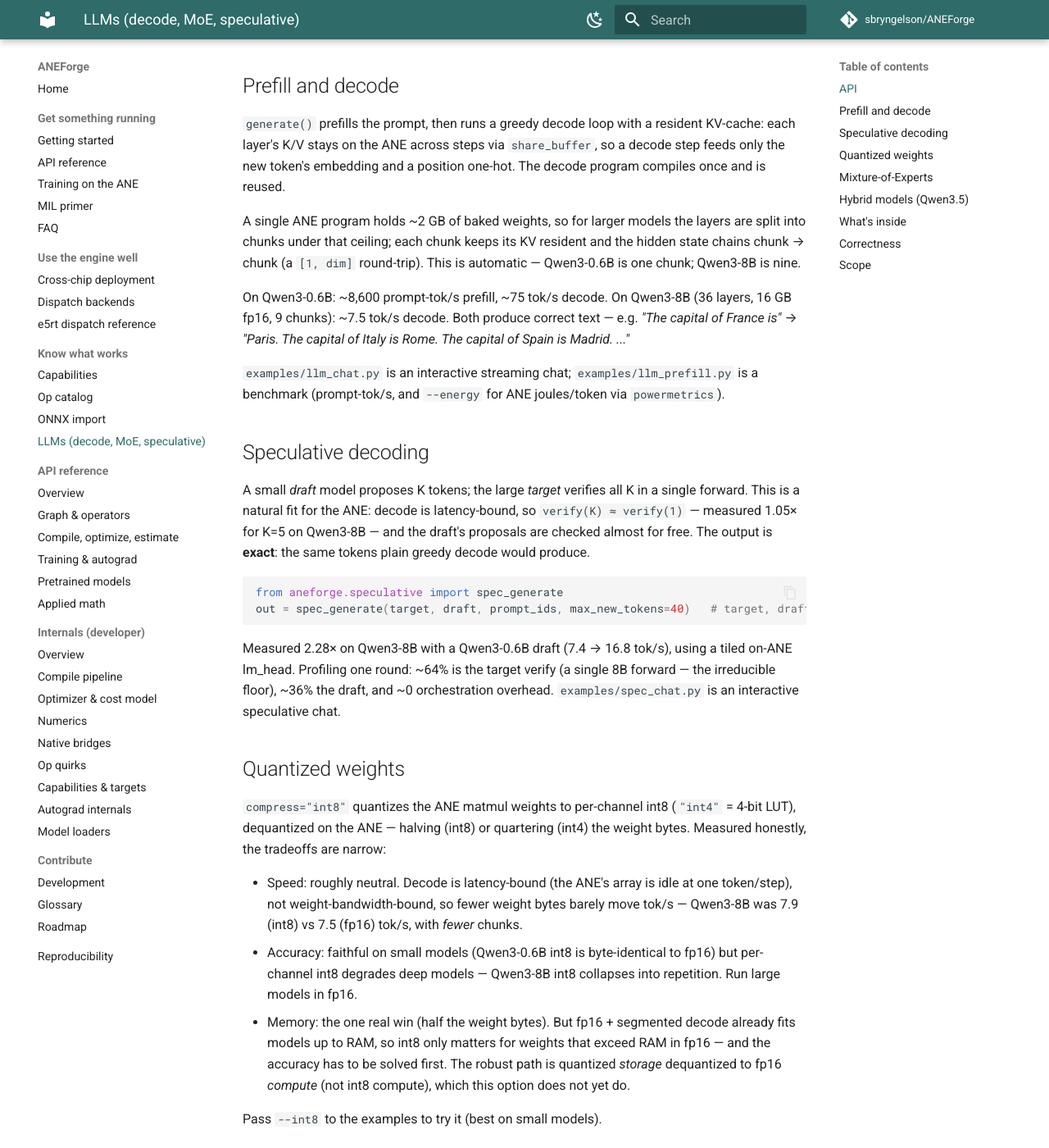
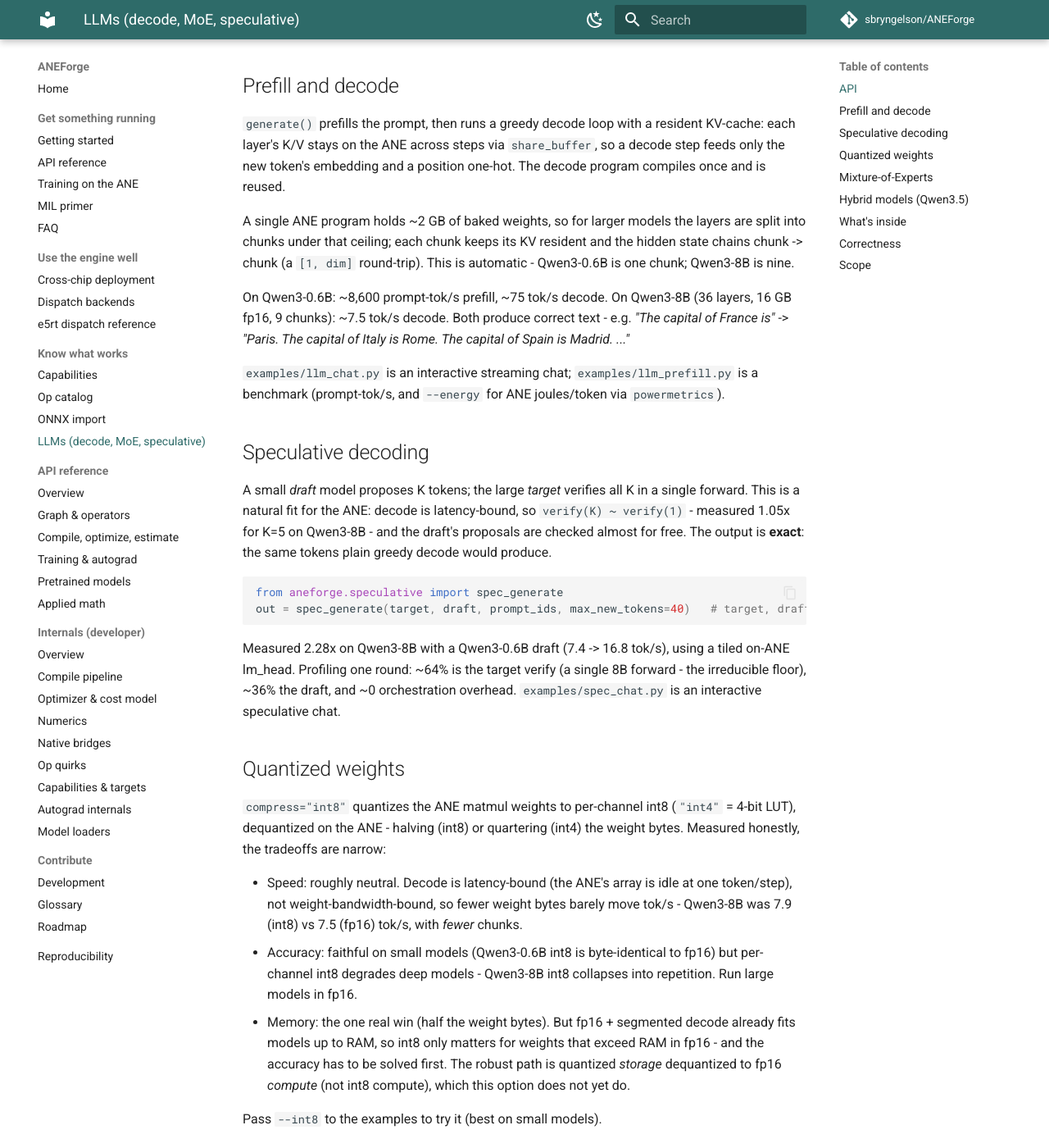
Before and after one commit to sbryngelson/ANEForge, an MkDocs documentation site: the page built from docs/llm.md, in a window 1280 px wide and 1400 px high, scrolled down 728 px. Shown: the whole window at 82% size. Built offline with MkDocs 1.6.1 and Material for MkDocs 9.7.7, drawn with Linux system fonts in a browser that asks for light colours; comment, search, counter and statistics services are not loaded; some of the changed text lies outside the part shown.

Commit message:
style: ASCII-only comments/docs, tighten qwen35 prose
Convert non-ASCII (em-dashes, arrows, x, middle-dot, superscript-T) to ASCII in
the touched code comments and docs, and de-slop the Qwen3.5 fidelity note in
docs/llm.md. No code behavior change.

````diff
--- a/docs/llm.md
+++ b/docs/llm.md
@@ -1,6 +1,6 @@
 # LLMs on the ANE
 
-ANEForge runs decoder LLMs on the Apple Neural Engine — prefill and KV-cache decode, from Hugging
+ANEForge runs decoder LLMs on the Apple Neural Engine - prefill and KV-cache decode, from Hugging
 Face weights or GGUF, as fused ANE programs. Beyond dense Llama/Qwen, it runs sparse Mixture-of-Experts
 and hybrid DeltaNet+attention models, with quantization and exact speculative decoding (sections below).
 
@@ -18,11 +18,11 @@
 logits = model.prefill(prompt_ids)                # next-token logits [1, vocab]
 ```
 
-- `af.load_llm(name, compress=None)` — load an HF Llama/Qwen model for ANE inference.
+- `af.load_llm(name, compress=None)` - load an HF Llama/Qwen model for ANE inference.
   `compress="int8"`/`"int4"` quantizes the weights (see below).
-- `model.generate(ids, max_new_tokens, eos_id)` — greedy generation on the ANE.
-- `model.prefill(ids)` — prefill only; returns next-token logits.
-- `af.LlamaPrefill(cfg, weights)` / `af.LlamaConfig` — build from numpy weights directly.
+- `model.generate(ids, max_new_tokens, eos_id)` - greedy generation on the ANE.
+- `model.prefill(ids)` - prefill only; returns next-token logits.
+- `af.LlamaPrefill(cfg, weights)` / `af.LlamaConfig` - build from numpy weights directly.
   `af.rope` / `af.prefill_block` are the building blocks.
 
 ## Prefill and decode
@@ -32,11 +32,11 @@
 token's embedding and a position one-hot. The decode program compiles once and is reused.
 
 A single ANE program holds ~2 GB of baked weights, so for larger models the layers are split into
-chunks under that ceiling; each chunk keeps its KV resident and the hidden state chains chunk →
-chunk (a `[1, dim]` round-trip). This is automatic — Qwen3-0.6B is one chunk; Qwen3-8B is nine.
+chunks under that ceiling; each chunk keeps its KV resident and the hidden state chains chunk ->
+chunk (a `[1, dim]` round-trip). This is automatic - Qwen3-0.6B is one chunk; Qwen3-8B is nine.
 
 On Qwen3-0.6B: ~8,600 prompt-tok/s prefill, ~75 tok/s decode. On Qwen3-8B (36 layers, 16 GB fp16,
-9 chunks): ~7.5 tok/s decode. Both produce correct text — e.g. *"The capital of France is"* →
+9 chunks): ~7.5 tok/s decode. Both produce correct text - e.g. *"The capital of France is"* ->
 *"Paris. The capital of Italy is Rome. The capital of Spain is Madrid. ..."*
 
 `examples/llm_chat.py` is an interactive streaming chat; `examples/llm_prefill.py` is a benchmark
@@ -45,8 +45,8 @@
 ## Speculative decoding
 
 A small *draft* model proposes K tokens; the large *target* verifies all K in a single forward. This
-is a natural fit for the ANE: decode is latency-bound, so `verify(K) ≈ verify(1)` — measured 1.05× for
-K=5 on Qwen3-8B — and the draft's proposals are checked almost for free. The output is **exact**: the
+is a natural fit for the ANE: decode is latency-bound, so `verify(K) ~ verify(1)` - measured 1.05x for
+K=5 on Qwen3-8B - and the draft's proposals are checked almost for free. The output is **exact**: the
 same tokens plain greedy decode would produce.
 
 ```python
@@ -54,23 +54,23 @@
 out = spec_generate(target, draft, prompt_ids, max_new_tokens=40)   # target, draft = af.load_llm(...)
 ```
 
-Measured 2.28× on Qwen3-8B with a Qwen3-0.6B draft (7.4 → 16.8 tok/s), using a tiled on-ANE lm_head.
-Profiling one round: ~64% is the target verify (a single 8B forward — the irreducible floor), ~36% the
+Measured 2.28x on Qwen3-8B with a Qwen3-0.6B draft (7.4 -> 16.8 tok/s), using a tiled on-ANE lm_head.
+Profiling one round: ~64% is the target verify (a single 8B forward - the irreducible floor), ~36% the
 draft, and ~0 orchestration overhead. `examples/spec_chat.py` is an interactive speculative chat.
 
 ## Quantized weights
 
 `compress="int8"` quantizes the ANE matmul weights to per-channel int8 (`"int4"` = 4-bit LUT),
-dequantized on the ANE — halving (int8) or quartering (int4) the weight bytes. Measured honestly,
+dequantized on the ANE - halving (int8) or quartering (int4) the weight bytes. Measured honestly,
 the tradeoffs are narrow:
 
 - Speed: roughly neutral. Decode is latency-bound (the ANE's array is idle at one token/step), not
-  weight-bandwidth-bound, so fewer weight bytes barely move tok/s — Qwen3-8B was 7.9 (int8) vs 7.5
+  weight-bandwidth-bound, so fewer weight bytes barely move tok/s - Qwen3-8B was 7.9 (int8) vs 7.5
   (fp16) tok/s, with *fewer* chunks.
 - Accuracy: faithful on small models (Qwen3-0.6B int8 is byte-identical to fp16) but per-channel
-  int8 degrades deep models — Qwen3-8B int8 collapses into repetition. Run large models in fp16.
+  int8 degrades deep models - Qwen3-8B int8 collapses into repetition. Run large models in fp16.
 - Memory: the one real win (half the weight bytes). But fp16 + segmented decode already fits models
-  up to RAM, so int8 only matters for weights that exceed RAM in fp16 — and the accuracy has to be
+  up to RAM, so int8 only matters for weights that exceed RAM in fp16 - and the accuracy has to be
   solved first. The robust path is quantized *storage* dequantized to fp16 *compute* (not int8
   compute), which this option does not yet do.
 
@@ -78,7 +78,7 @@
 
 ## Mixture-of-Experts
 
-Sparse MoE decoders run from a GGUF — Qwen3-MoE (e.g. 30B-A3B) and Qwen2-MoE (e.g. Qwen1.5-MoE-A2.7B):
+Sparse MoE decoders run from a GGUF - Qwen3-MoE (e.g. 30B-A3B) and Qwen2-MoE (e.g. Qwen1.5-MoE-A2.7B):
 
 ```python
 from aneforge.moe import load_gguf
@@ -104,10 +104,10 @@
 layers. Both mixers run on the ANE: DeltaNet carries a resident causal-conv state and a recurrent
 `[heads, dk, dv]` state across decode steps (a decay-first recurrence); attention carries the usual
 resident KV cache. A per-layer plan (`LayerSpec`) names the mixer for each layer, so the runner stays
-architecture-agnostic — it dispatches on the plan, not the weight shapes.
+architecture-agnostic - it dispatches on the plan, not the weight shapes.
 
 The real **Qwen3.5-27B** (64 layers, 48 DeltaNet + 16 attention) decodes coherently end-to-end on a pure
-ANE from its GGUF at int8 — no host fallback:
+ANE from its GGUF at int8 - no host fallback:
 
 ```python
 from aneforge.qwen35 import load_gguf
@@ -117,39 +117,37 @@
 ```
 
 `examples/qwen35_chat.py` is an interactive chat over this loader. Two details are specific to the GGUF:
-the DeltaNet GQA key/query heads tile onto the value heads (`ggml_repeat`, not `repeat_interleave` — they
+the DeltaNet GQA key/query heads tile onto the value heads (`ggml_repeat`, not `repeat_interleave` - they
 disagree, and the GGUF is baked for tiling), and the residual stream is scaled by a constant to keep fp16
 from overflowing on this model's large deep-layer activations (exact, since every read goes through a
 scale-invariant RMSNorm).
 
-**Fidelity caveat.** The loader was validated by an **fp32 reference forward** that matches llama.cpp's
-logits exactly (correlation 1.0 at every position). The on-device decode, however, runs **int8 weights in
-fp16 compute**, and at 27B that is *coherent but lower-fidelity* than llama.cpp's fp32-accumulated Q4 —
-answers to harder prompts come out shallower. The cause is the fp16 compute, not the weights (per-channel
-int8 weights alone cost ~0.0001 of logit correlation); this model's large activation outliers make it
-fp16-precision-bound at this depth. No quantization setting closes the gap: `compress="blockwise"` adds
-per-block scales but only marginally helps and compiles far slower (Apple's ANE compiler is slow on the
-per-block ops). Treat on-ANE 27B decode as a working proof, not a llama.cpp-quality chat endpoint.
+Fidelity: an fp32 reference forward matches llama.cpp's logits exactly (correlation 1.0 at every position),
+but the on-device int8-weight/fp16-compute decode is coherent yet lower-fidelity than llama.cpp's
+fp32-accumulated Q4 - harder prompts come out shallower. The cost is the fp16 compute, not the weights:
+per-channel int8 weights alone move the logit correlation by ~0.0001, but this model's large deep-layer
+activation outliers leave it fp16-bound at this depth. `compress="blockwise"` adds per-block scales but
+helps little and compiles much slower.
 
 ## What's inside
 
 A pre-norm Llama/Qwen decoder block on the ANE:
-`RMSNorm → QKV → RoPE → grouped-query causal attention → SwiGLU MLP`, with residuals.
+`RMSNorm -> QKV -> RoPE -> grouped-query causal attention -> SwiGLU MLP`, with residuals.
 
-- RoPE: `x·cos + rotate_half(x)·sin`, from sin/cos/slice/concat (no new hardware op).
+- RoPE: `x*cos + rotate_half(x)*sin`, from sin/cos/slice/concat (no new hardware op).
 - GQA: KV heads repeated to the query-head count via a 0/1 expansion matmul.
-- Causal attention: decomposed `softmax(Q@Kᵀ·scale + mask)@V` in one fused program. The native
-  fused-attention op is avoided for prefill — its per-layer graph cut dominates, and the
-  big-matmul path is ~170× faster.
+- Causal attention: decomposed `softmax(Q@K^T*scale + mask)@V` in one fused program. The native
+  fused-attention op is avoided for prefill - its per-layer graph cut dominates, and the
+  big-matmul path is ~170x faster.
 
 ## Correctness
 
-Prefill matches Hugging Face's forward pass — next-token logits at cosine ~1.0 and identical
-argmax — validated on-device (`tests/test_llm.py`). On Qwen3-0.6B (28 layers), *"The capital of
-France is"* → *" Paris"*, the token HF predicts.
+Prefill matches Hugging Face's forward pass - next-token logits at cosine ~1.0 and identical
+argmax - validated on-device (`tests/test_llm.py`). On Qwen3-0.6B (28 layers), *"The capital of
+France is"* -> *" Paris"*, the token HF predicts.
 
-Qwen3 specifics handled: a separate `head_dim` (≠ `dim/n_heads`), QK-norm (per-head RMSNorm on Q/K
-before RoPE), and a large vocab — the layers run on the ANE; the lm_head projection runs on host
+Qwen3 specifics handled: a separate `head_dim` (!= `dim/n_heads`), QK-norm (per-head RMSNorm on Q/K
+before RoPE), and a large vocab - the layers run on the ANE; the lm_head projection runs on host
 (the vocab can exceed the ANE's per-op dimension limit).
 
 ## Scope
````
Also changed, not shown: other parts of docs/llm.md (+3 -3 lines), README.md (+2 -2 lines), 2 other files.
